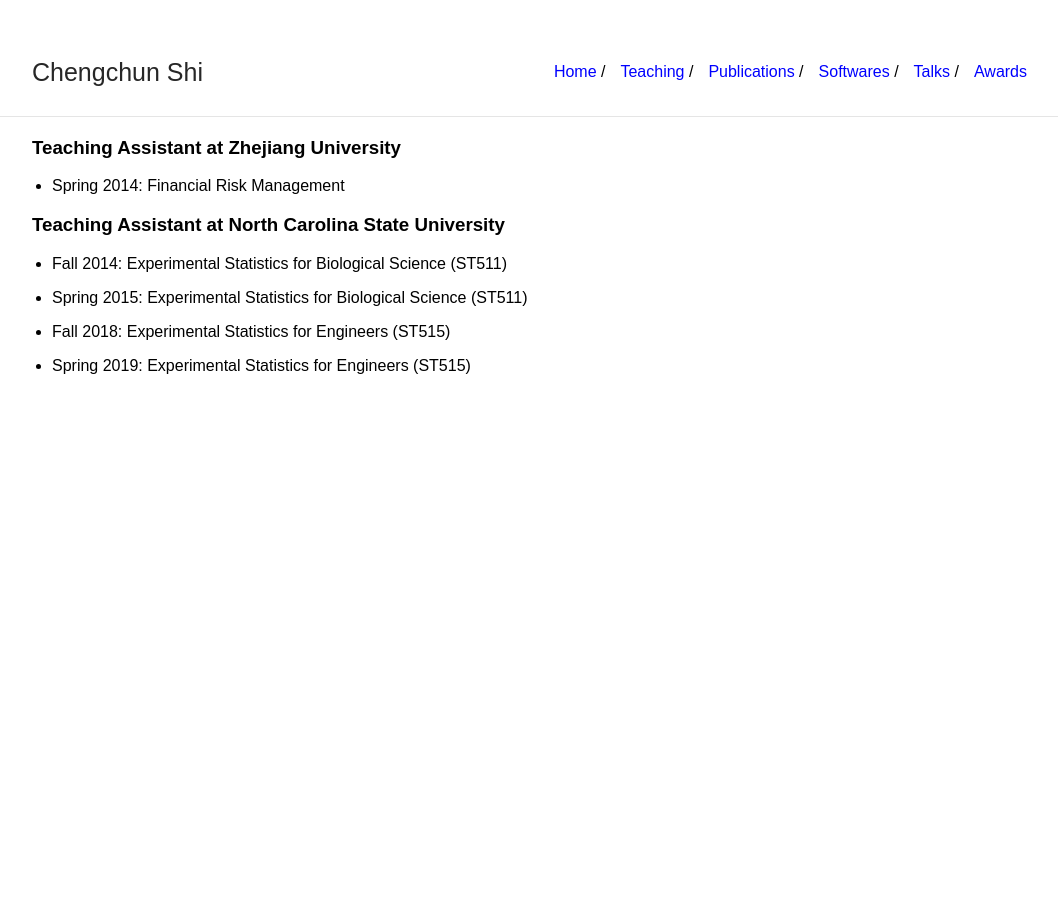
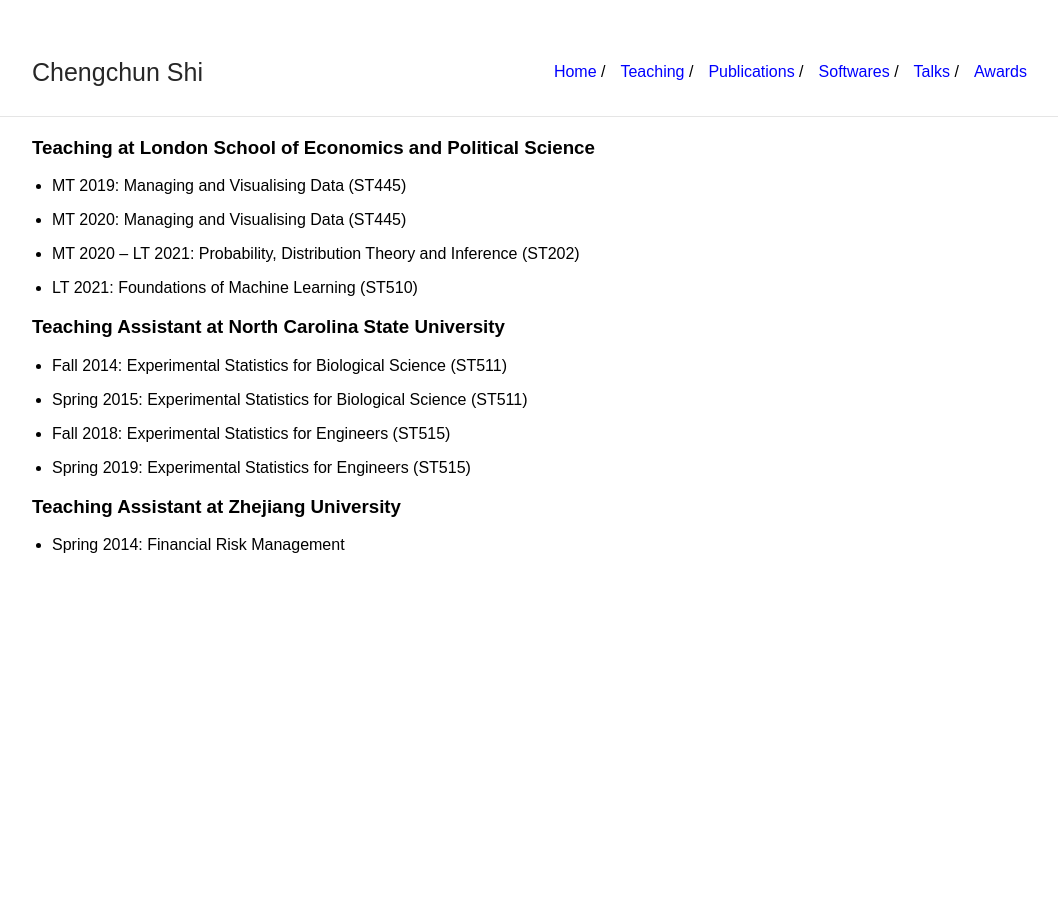
Before and after one commit to callmespring/callmespring.github.io, a Jekyll site: the page built from teaching.md, in a window 1280 px wide. Shown: the whole page, without its empty margins (108-1166 px from the left). Built offline with Jekyll 4.4.1, drawn with Linux system fonts in a browser that asks for light colours.

Commit message:
Update teaching.md

```diff
--- a/teaching.md
+++ b/teaching.md
@@ -3,9 +3,15 @@
 title: Teaching
 ---
 
-### Teaching Assistant at Zhejiang University
+### Teaching at London School of Economics and Political Science
 
-* Spring 2014: Financial Risk Management
+* MT 2019: Managing and Visualising Data (ST445)
+
+* MT 2020: Managing and Visualising Data (ST445)
+
+* MT 2020 -- LT 2021: Probability, Distribution Theory and Inference (ST202)
+
+* LT 2021: Foundations of Machine Learning (ST510)
 
 ### Teaching Assistant at North Carolina State University
 
@@ -16,3 +22,7 @@
 * Fall 2018: Experimental Statistics for Engineers (ST515)
 
 * Spring 2019: Experimental Statistics for Engineers (ST515)
+
+### Teaching Assistant at Zhejiang University
+
+* Spring 2014: Financial Risk Management
```
